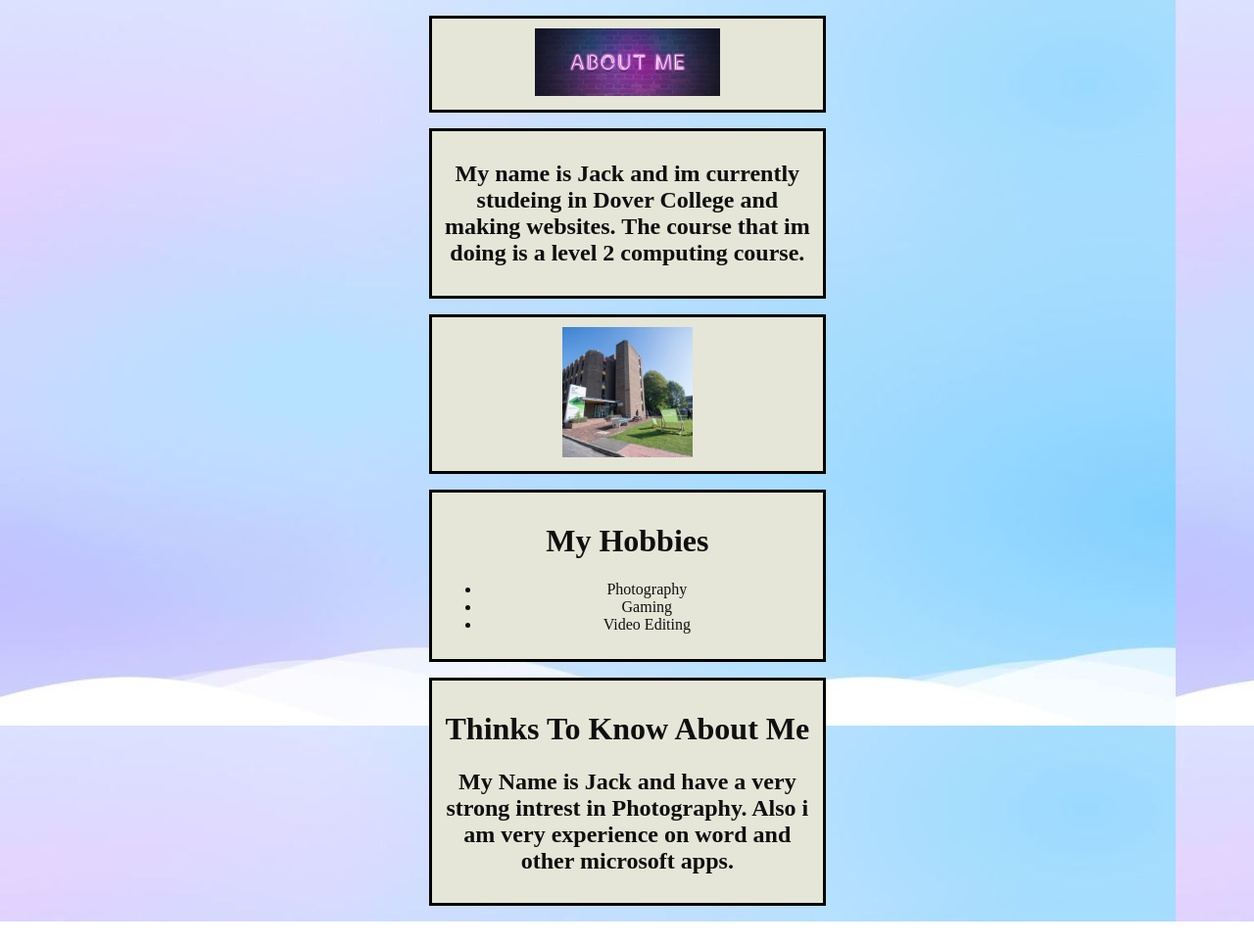
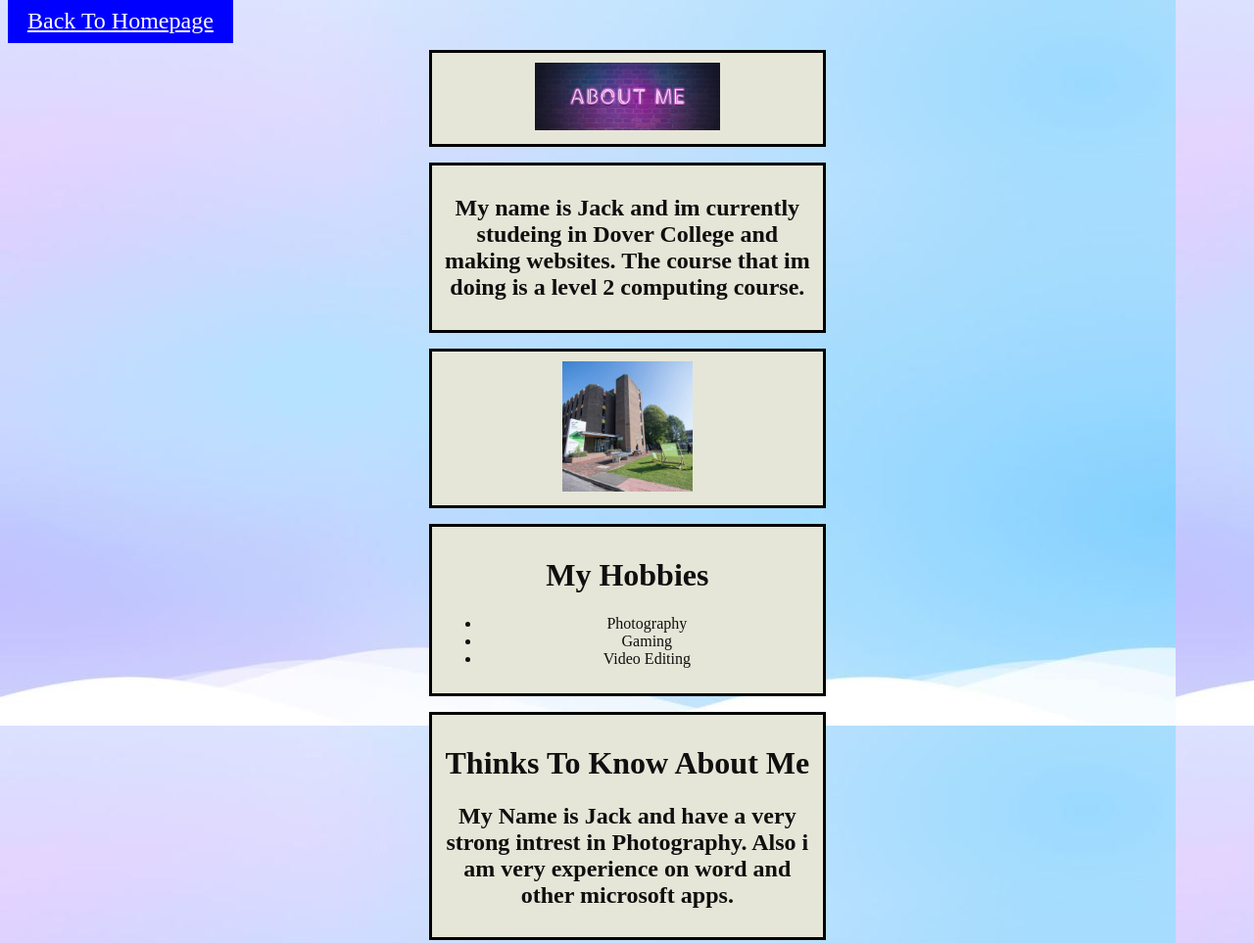
Before and after one commit to J-2007/J-2007.github.io, a plain HTML site: page aboutme.html in a window 1280 px wide. Shown: the top 963 px of the page at 98% size. Before the commit the page ends 941 px from the top, so only its background shows below. Drawn offline with Linux system fonts and the light colour scheme.

Commit message:
navigation

```diff
--- a/aboutme.html
+++ b/aboutme.html
@@ -6,7 +6,14 @@
 <link rel="stylesheet" href="style.css">
 </head>
 <body>
-   <p>
+
+    <nav class="mynav">
+     <a href="index.html">Back To Homepage</a>
+    </nav>
+
+    <p>
+
+
     <div class="title">
 <img src="23456.jpg" width="50%">
 </div>
@@ -36,3 +43,5 @@
     <h2>My Name is Jack and have a very strong intrest in Photography. Also i am very experience on word and other microsoft apps.</h2>
    </div>
 </p>
+
+</body>
--- a/style.css
+++ b/style.css
@@ -75,3 +75,14 @@ body{
                   margin-left:34%;
                   padding:10px;
                   border: solid rgb(0, 0, 0) 3px;}
+
+                .mynav a {
+                    padding:10px 20px;
+                    background-color:blue;
+                    color:white;
+                    font-size:24px;
+                  }
+
+                  .mynav a:hover{
+                    background-color:grey;
+                  }
```
